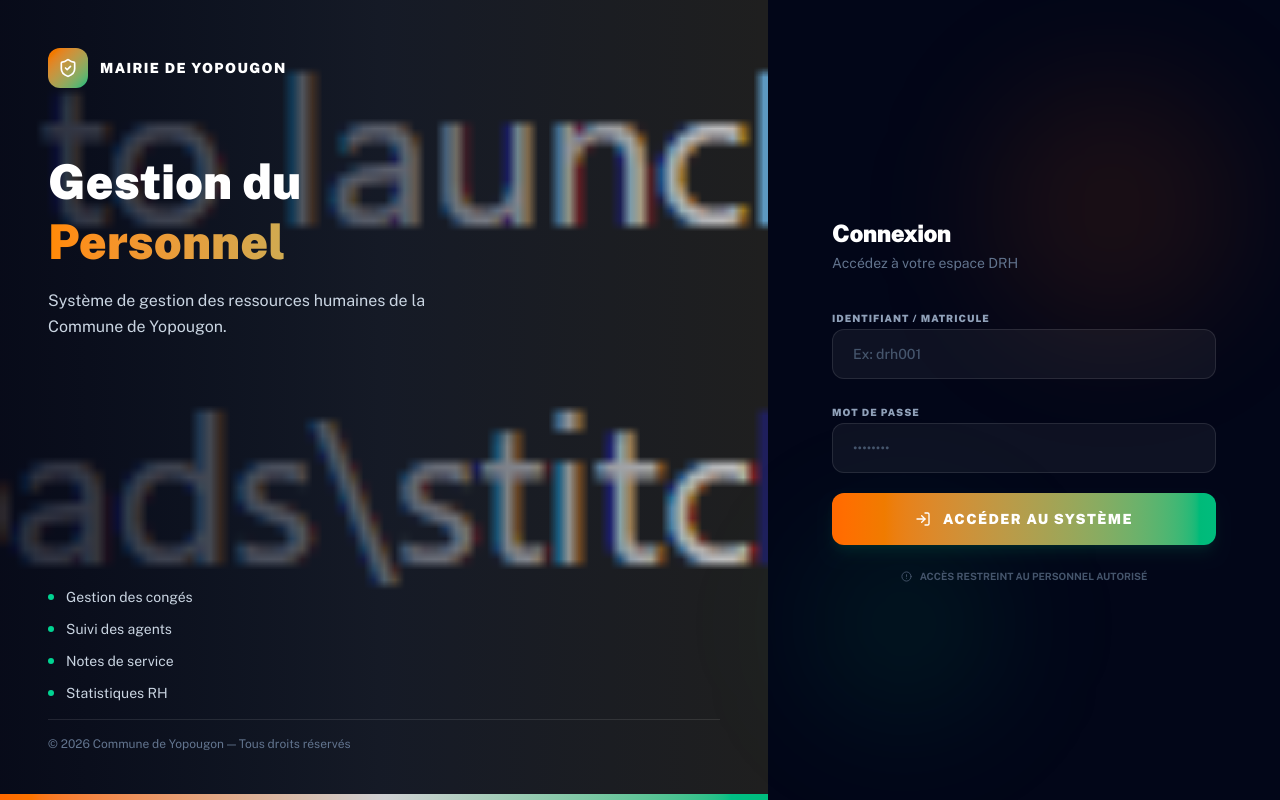
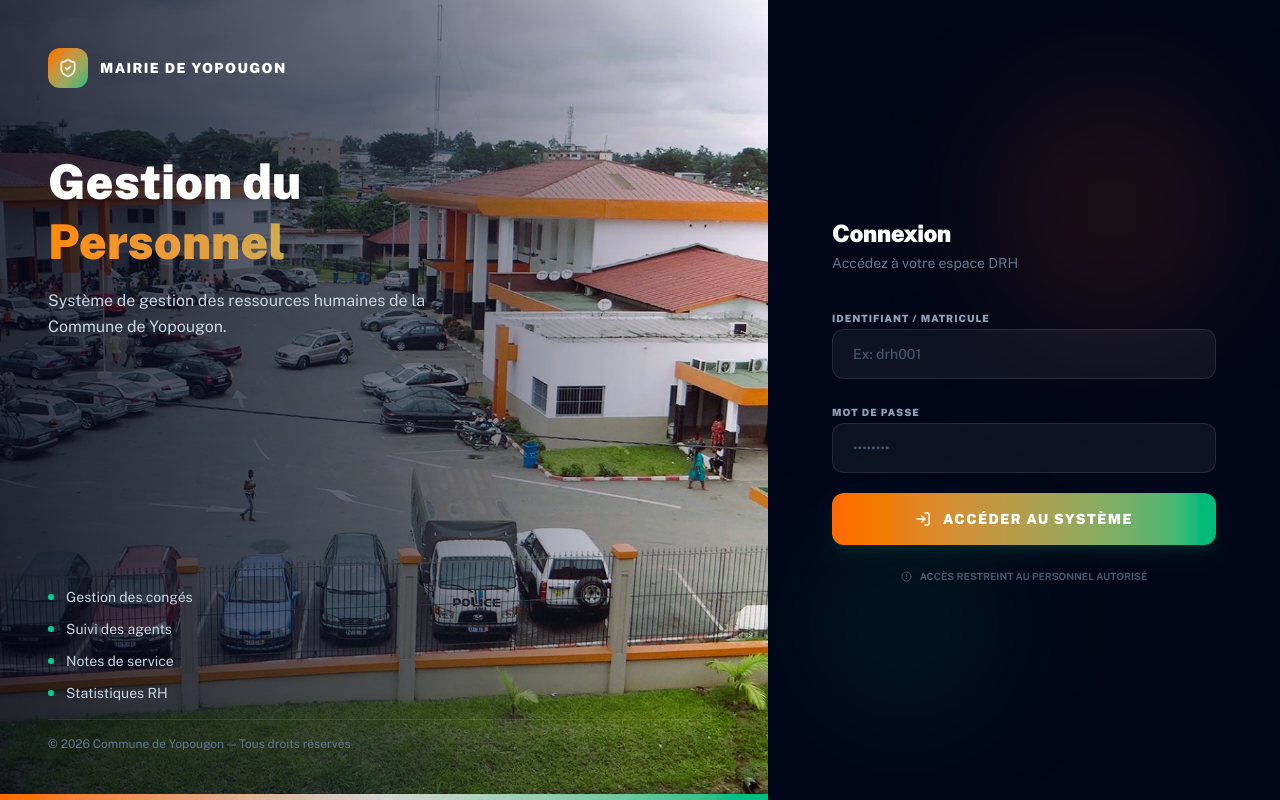
Before and after one commit to Armandodino/drh, a React (Vite) app: page /login in a window 1280 px wide. Built offline with nearby package versions, Linux system fonts and the light colour scheme.

Commit message:
🎨 Nouveau background pour la page de login

```diff
--- a/src/pages/Login.tsx
+++ b/src/pages/Login.tsx
@@ -41,9 +41,9 @@ export const Login = ({ onLogin }: LoginProps) => {
 
       {/* ── Panneau gauche : Image de fond ── */}
       <div className="hidden lg:flex lg:w-3/5 relative">
-        {/* Image */}
+        {/* Image de fond */}
         <img
-          src="/mairie_yopougon.jpg"
+          src="/login-bg.png"
           alt="Mairie de Yopougon"
           className="absolute inset-0 w-full h-full object-cover"
         />
```
Also changed, not shown: public/login-bg.png (added).
